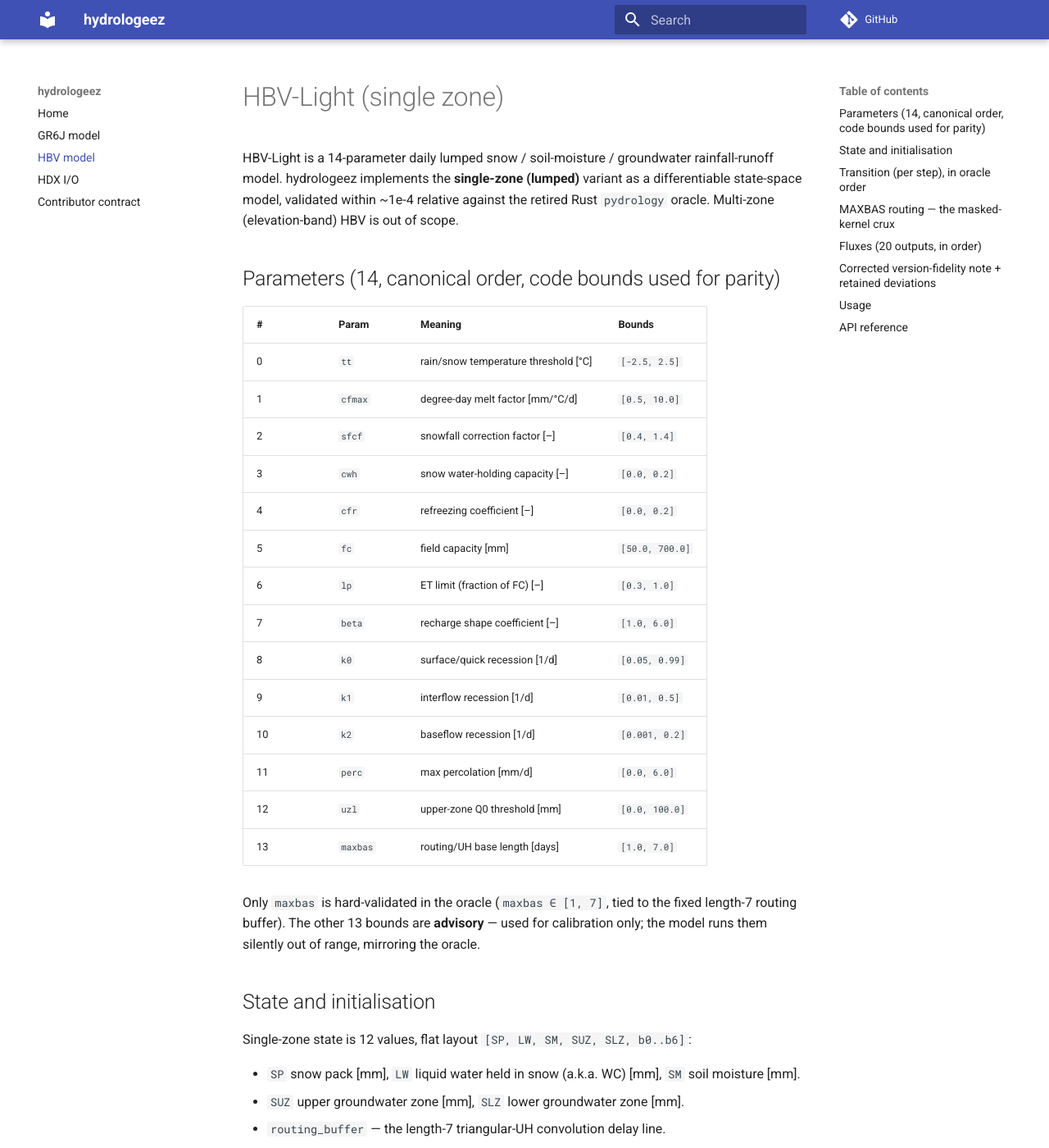
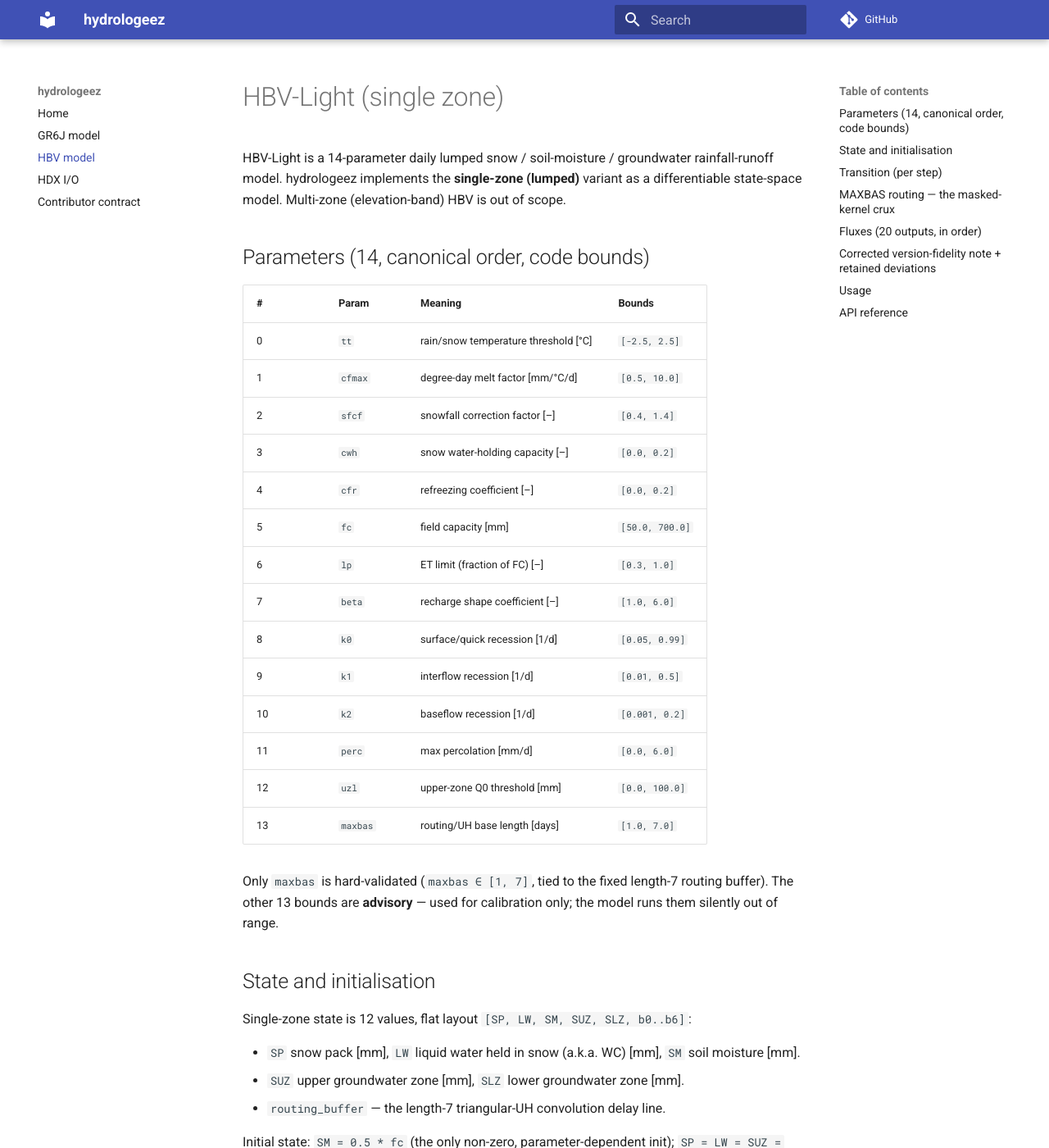
Before and after one commit to CooperBigFoot/hydrologeez, an MkDocs documentation site: the page built from docs/hbv.md, in a window 1280 px wide and 1400 px high. Shown: the whole window at 82% size. Built offline with MkDocs 1.6.1 and Material for MkDocs 9.7.7, drawn with Linux system fonts in a browser that asks for light colours; comment, search, counter and statistics services are not loaded; some of the changed text lies outside the part shown.

Commit message:
docs(models): drop oracle/parity wording from gr6j.md and hbv.md (#41)

```diff
--- a/docs/hbv.md
+++ b/docs/hbv.md
@@ -2,10 +2,10 @@
 
 HBV-Light is a 14-parameter daily lumped snow / soil-moisture / groundwater
 rainfall-runoff model. hydrologeez implements the **single-zone (lumped)** variant
-as a differentiable state-space model, validated within ~1e-4 relative against the
-retired Rust `pydrology` oracle. Multi-zone (elevation-band) HBV is out of scope.
+as a differentiable state-space model. Multi-zone (elevation-band) HBV is out of
+scope.
 
-## Parameters (14, canonical order, code bounds used for parity)
+## Parameters (14, canonical order, code bounds)
 
 | # | Param | Meaning | Bounds |
 |---|-------|---------|--------|
@@ -24,9 +24,9 @@ retired Rust `pydrology` oracle. Multi-zone (elevation-band) HBV is out of scope
 | 12 | `uzl` | upper-zone Q0 threshold [mm] | `[0.0, 100.0]` |
 | 13 | `maxbas` | routing/UH base length [days] | `[1.0, 7.0]` |
 
-Only `maxbas` is hard-validated in the oracle (`maxbas ∈ [1, 7]`, tied to the
-fixed length-7 routing buffer). The other 13 bounds are **advisory** — used for
-calibration only; the model runs them silently out of range, mirroring the oracle.
+Only `maxbas` is hard-validated (`maxbas ∈ [1, 7]`, tied to the fixed length-7
+routing buffer). The other 13 bounds are **advisory** — used for calibration
+only; the model runs them silently out of range.
 
 ## State and initialisation
 
@@ -41,7 +41,7 @@ Single-zone state is 12 values, flat layout
 Initial state: `SM = 0.5 * fc` (the only non-zero, parameter-dependent init);
 `SP = LW = SUZ = SLZ = 0`; routing buffer zeroed.
 
-## Transition (per step), in oracle order
+## Transition (per step)
 
 For the lumped, no-elevation model the forcing (`precip`, `temp`, `pet`) passes
 through unchanged. Each step reads the start-of-step stores and updates them in
@@ -90,7 +90,7 @@ bound):
 
 - Bin `i` integrates the triangle density over `[i, min(i+1, maxbas)]`. Bins with
   `i >= maxbas` collapse to zero — that is the mask. `jnp.where`/clamp idioms
-  replace the oracle's `if`/`continue` so the kernel is a smooth function of
+  replace branching `if`/`continue` logic so the kernel is a smooth function of
   `maxbas` and `jax.grad` w.r.t. `maxbas` is finite.
 - **Normalize-by-sum is load-bearing:** the raw per-bin weights integrate to 0.5,
   not 1.0, so the kernel is explicitly divided by its sum (`w / sum(w)` when
@@ -126,8 +126,7 @@ flux (base recharge + above-FC overflow); `streamflow` is the routed `qgw`
 The soil routine is **corrected** to the published HBV-Light: above-field-capacity
 soil moisture is routed to upper-zone recharge (mass-conserving; Seibert & Vis
 2012), not discarded, so the reported `recharge` flux is the total soil->upper-zone
-flux (base recharge + FC overflow). The HBV run fixtures are corrected-Python
-regression snapshots of the documented equations.
+flux (base recharge + FC overflow).
 
 These behaviours are retained by decision and reproduced verbatim:
 
```
Also changed, not shown: docs/gr6j.md (+4 -6 lines).
